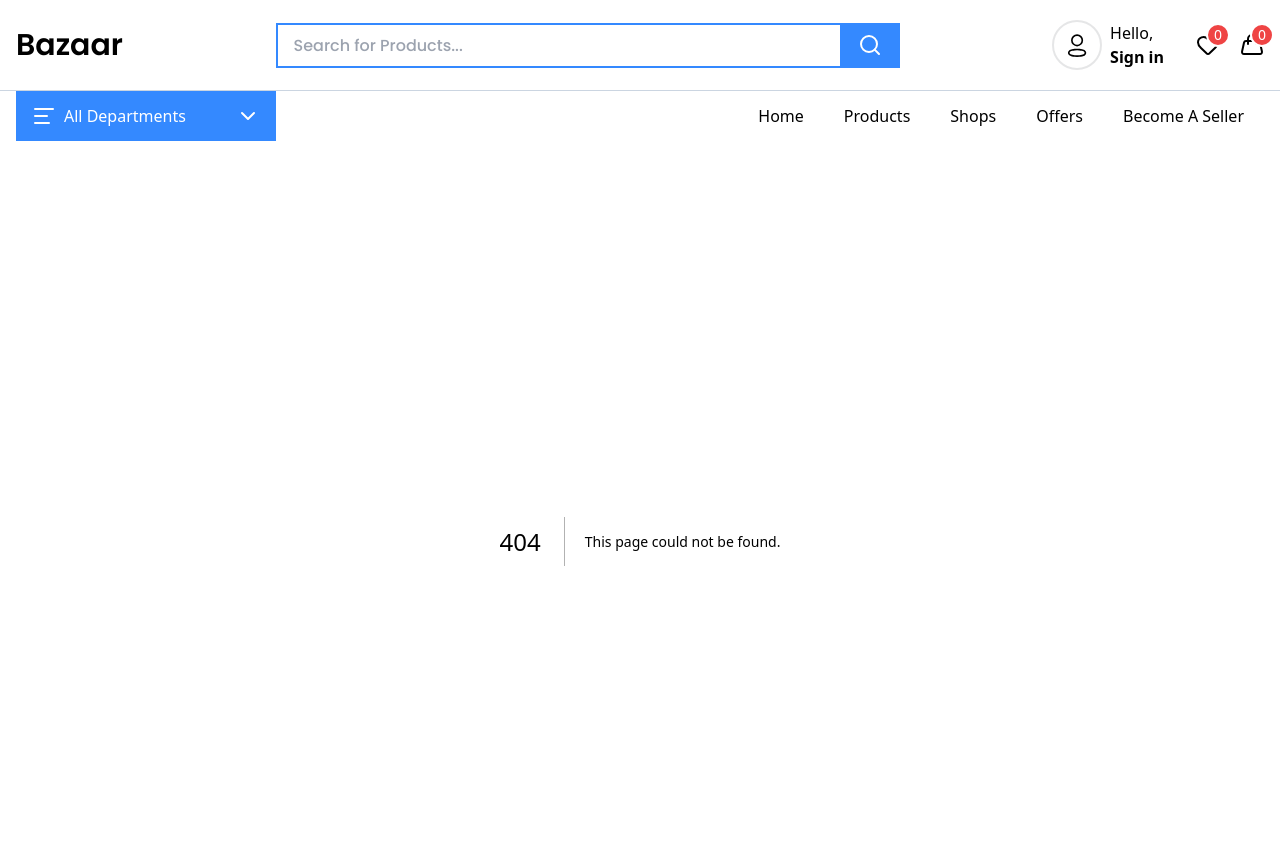
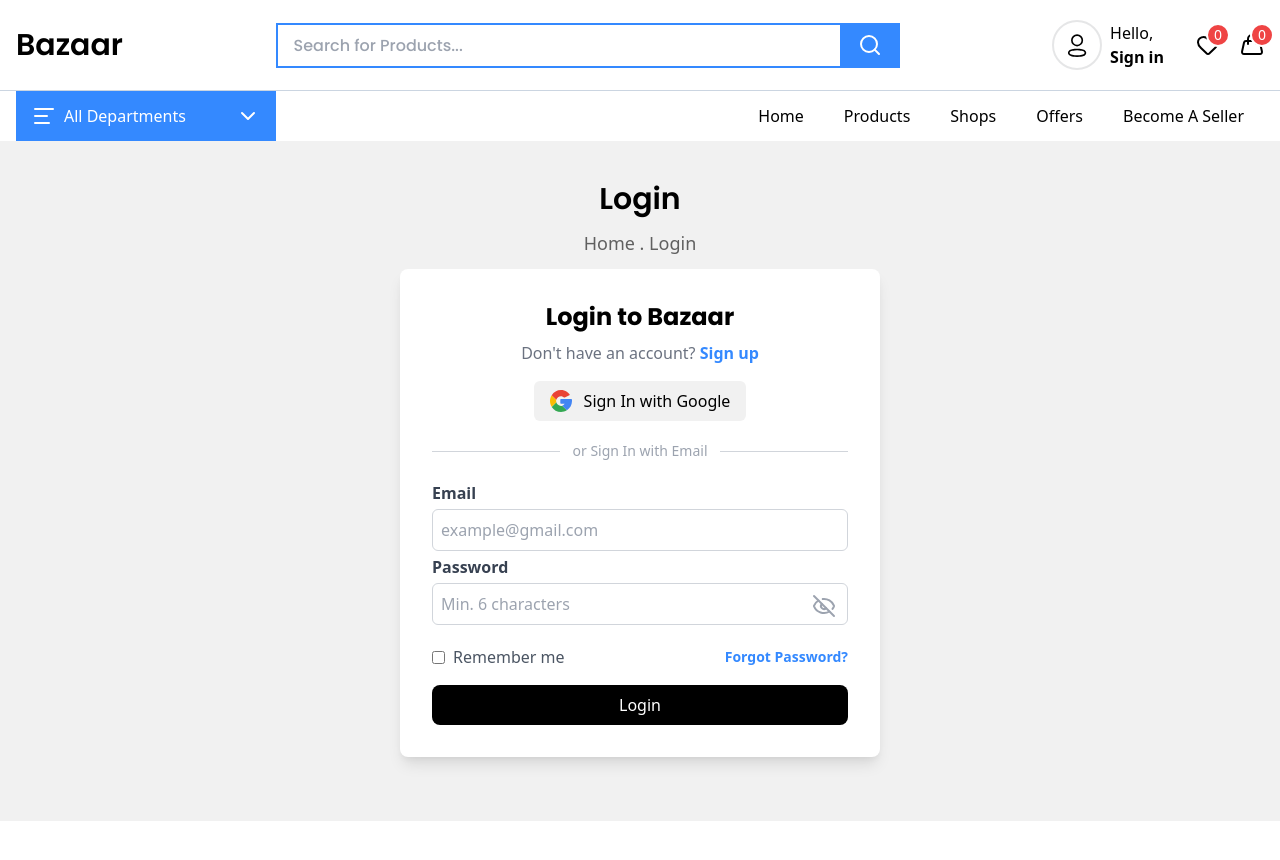
Before and after one commit to ZaryabKhan001/bazaar, a Next.js app in the folder apps/user-ui/: page /login in a window 1280 px wide. Before the commit this address had no page. Shown: the top 860 px of the page. After the commit the page ends 821 px from the top, so only its background shows below. Built offline with nearby package versions, Linux system fonts and the light colour scheme.

Commit message:
login ui implemented

```diff
--- /dev/null
+++ b/apps/user-ui/src/app/(routes)/login/page.tsx
@@ -0,0 +1,116 @@
+'use client';
+import GoogleButton from 'apps/user-ui/src/shared/components/GoogleButton';
+import { Eye, EyeOff } from 'lucide-react';
+import Link from 'next/link';
+import { useRouter } from 'next/navigation';
+import React, { useState } from 'react';
+import { useForm } from 'react-hook-form';
+
+type formData = {
+  email: string;
+  password: string;
+};
+
+const Login = () => {
+  const [rememberMe, setRememberMe] = useState(false);
+  const [serverError, setServerError] = useState(null);
+  const [passwordVisible, setPasswordVisible] = useState(false);
+
+  const router = useRouter();
+
+  const {
+    register,
+    handleSubmit,
+    formState: { errors },
+  } = useForm<formData>();
+
+  const onSubmit = (data: formData) => {};
+
+  return (
+    <div className='w-full py-10 min-h-[85vh] bg-primary-backgroundDull '>
+      <h1 className='text-3xl font-Poppins font-semibold text-black text-center'>Login</h1>
+      <p className='text-center text-lg font-medium py-3 text-[#00000099]'>Home . Login</p>
+      <div className='w-full flex justify-center'>
+        <div className='md:w-[480px] p-8 bg-white shadow rounded-lg'>
+          <h3 className='text-2xl font-bold text-center mb-2 font-Poppins'>Login to Bazaar</h3>
+          <p className='text-center text-gray-500 mb-4'>
+            Don't have an account?{' '}
+            <Link href='/signup' className='text-primary-main font-semibold'>
+              Sign up
+            </Link>
+          </p>
+          <GoogleButton />
+          <div className='flex items-center my-5 text-gray-400 text-sm'>
+            <div className='flex-1 border-t border-gray-300'></div>
+            <span className='px-3'> or Sign In with Email</span>
+            <div className='flex-1 border-t border-gray-300'></div>
+          </div>
+          {/* form  */}
+          <form onSubmit={handleSubmit(onSubmit)}>
+            <label className='block text-gray-700 mb-1 font-semibold'>Email</label>
+            <input
+              type='email'
+              placeholder='example@gmail.com'
+              className='w-full p-2 border border-gray-300 outline-0 rounded-md mb-1'
+              {...register('email', {
+                required: 'Email is Required',
+                pattern: {
+                  value: /^[a-zA-Z0-9._%+-]+@[a-zA-z0-9.-]+\.[a-zA-Z]{2,4}$/,
+                  message: 'Invalid email address',
+                },
+              })}
+            />
+            {errors.email && <p className='text-sm text-red-500'>{String(errors.email.message)}</p>}
+            <label className='block text-gray-700 mb-1 font-semibold'>Password</label>
+
+            <div className='relative'>
+              <input
+                type={passwordVisible ? 'text' : 'password'}
+                placeholder='Min. 6 characters'
+                className='w-full p-2 border border-gray-300 outline-0 rounded-md mb-1'
+                {...register('password', {
+                  required: 'Password is Required',
+                  minLength: {
+                    value: 6,
+                    message: 'Password must be at least 6 characters.',
+                  },
+                })}
+              />
+              <button
+                type='button'
+                onClick={() => setPasswordVisible(!passwordVisible)}
+                className='absolute inset-y-0 right-3 flex items-center text-gray-400'
+              >
+                {passwordVisible ? <Eye /> : <EyeOff />}
+              </button>
+            </div>
+            {errors.password && <p className='text-sm text-red-500'>{String(errors.password.message)}</p>}
+
+            <div className='flex justify-between items-center my-4'>
+              <label className='flex items-center text-gray-600'>
+                <input
+                  type='checkbox'
+                  className='mr-2'
+                  checked={rememberMe}
+                  onChange={() => setRememberMe(!rememberMe)}
+                />
+                Remember me
+              </label>
+              <Link href={'/forgot-password'} className='text-primary-main text-sm font-semibold'>
+                Forgot Password?
+              </Link>
+            </div>
+            <button type='submit' className='w-full text-md cursor-pointer bg-black text-white py-2 rounded-lg'>
+              Login
+            </button>
+            {
+                serverError && <p className='text-sm text-red-500'>{serverError}</p>
+            }
+          </form>
+        </div>
+      </div>
+    </div>
+  );
+};
+
+export default Login;
```
